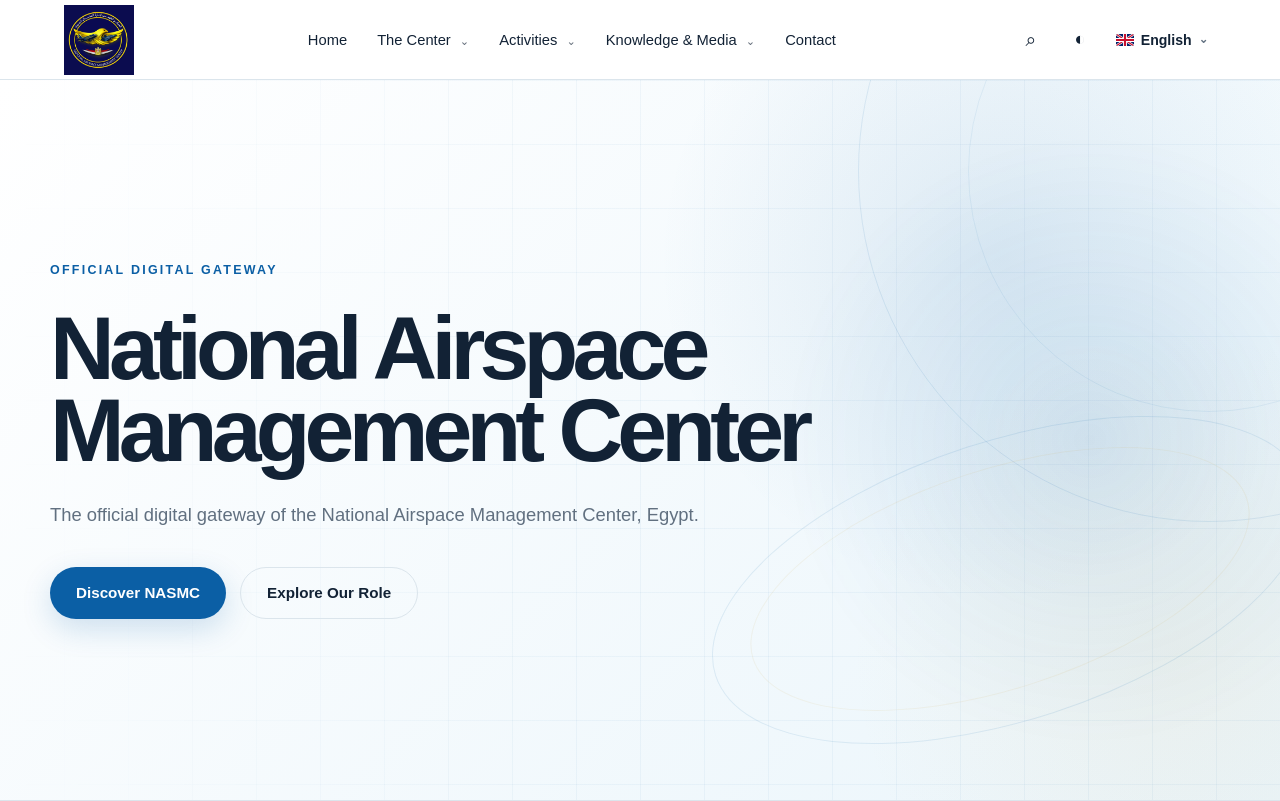
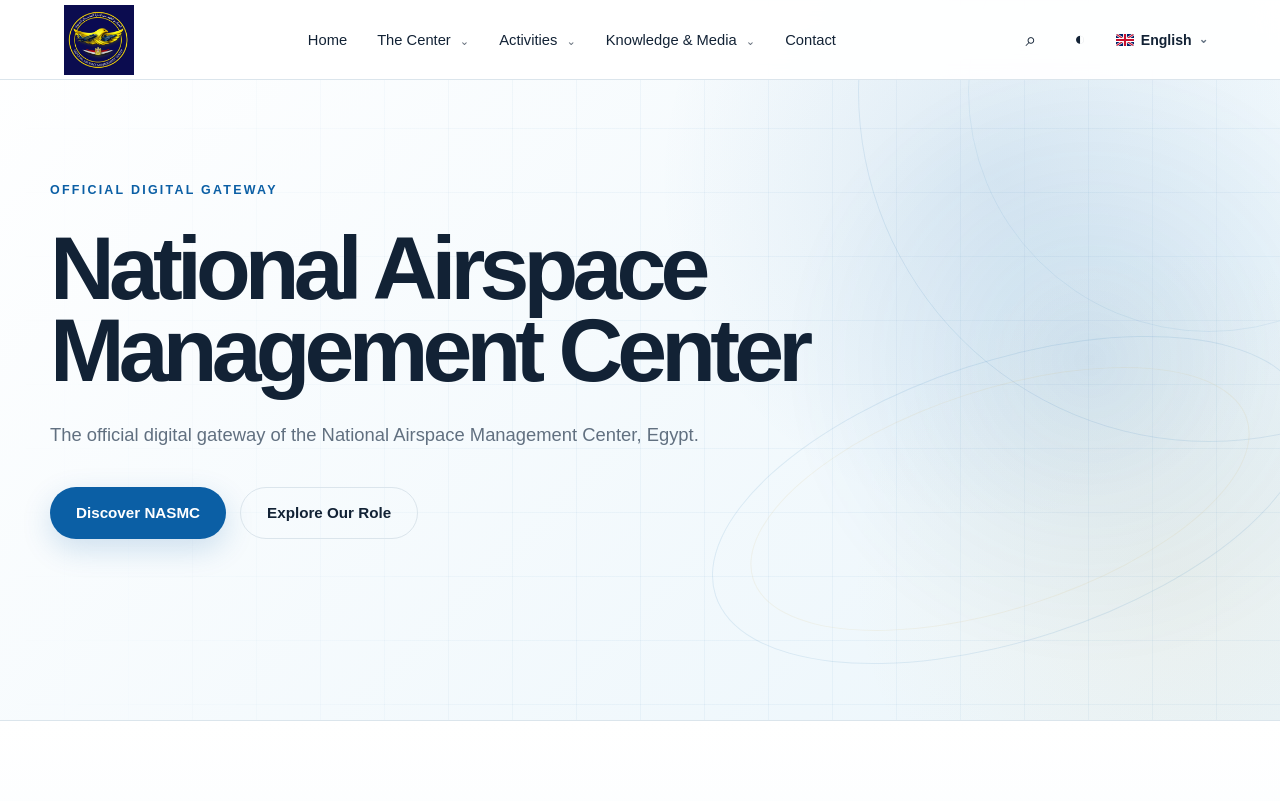
Before and after one commit to madoelfeki/nasmc-website, a Next.js app: page / in a window 1280 px wide. Shown: the top 801 px of the page. Built offline with nearby package versions, Linux system fonts and the light colour scheme.

Commit message:
Fix persistent fixed header

```diff
--- a/app/globals.css
+++ b/app/globals.css
@@ -86,8 +86,10 @@
 }
 
 .site-header {
-  position: sticky;
+  position: fixed;
   top: 0;
+  left: 0;
+  right: 0;
   z-index: 100;
   transition:
     min-height 0.25s ease,
--- a/app/page.module.css
+++ b/app/page.module.css
@@ -8,6 +8,7 @@
 
 .main {
   width: 100%;
+  padding-top: 80px;
   max-width: none;
   min-height: calc(100vh - 80px);
   margin: 0;
@@ -238,6 +239,7 @@
 
 @media (max-width: 760px) {
   .main {
+    padding-top: 72px;
     min-height: calc(100svh - 72px);
   }
 
```
